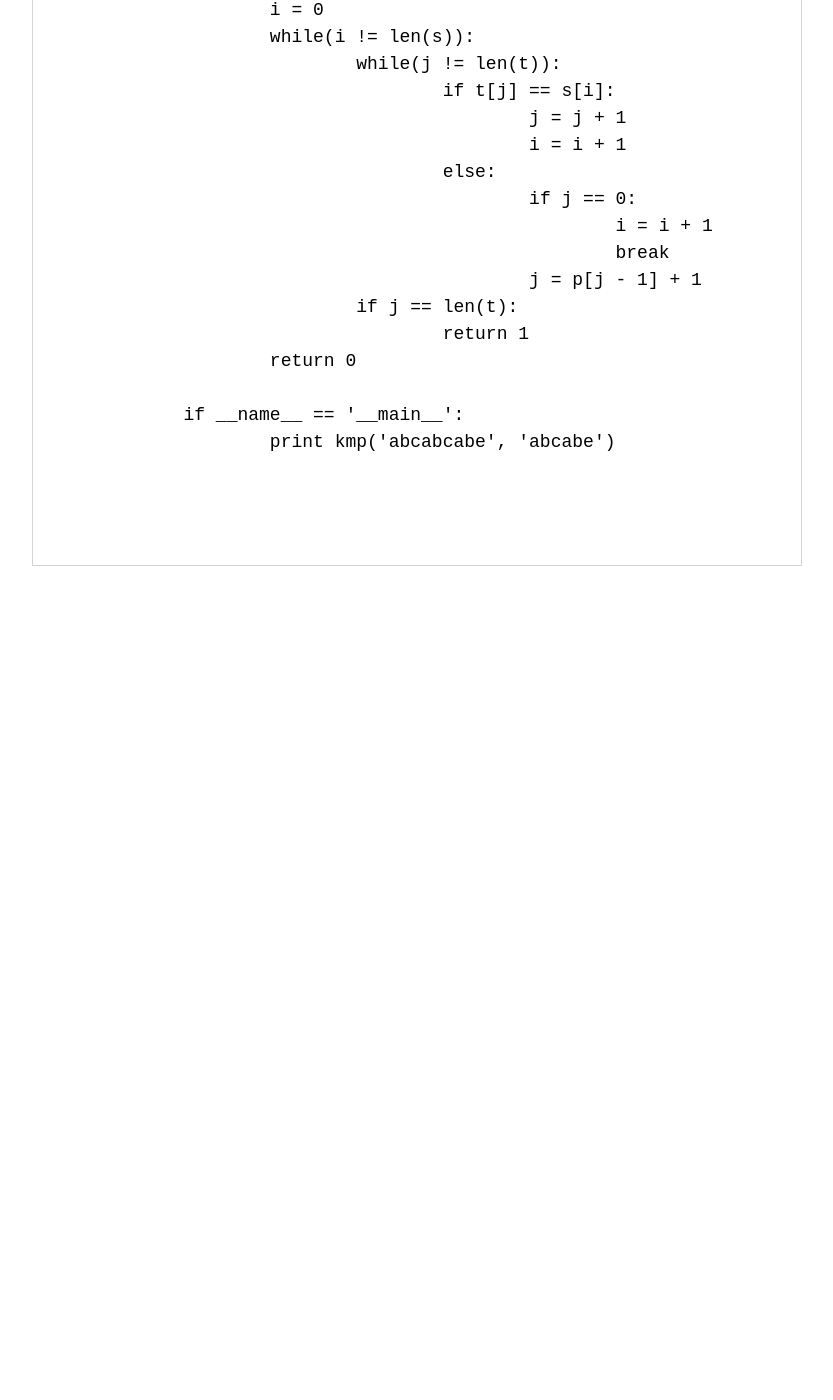
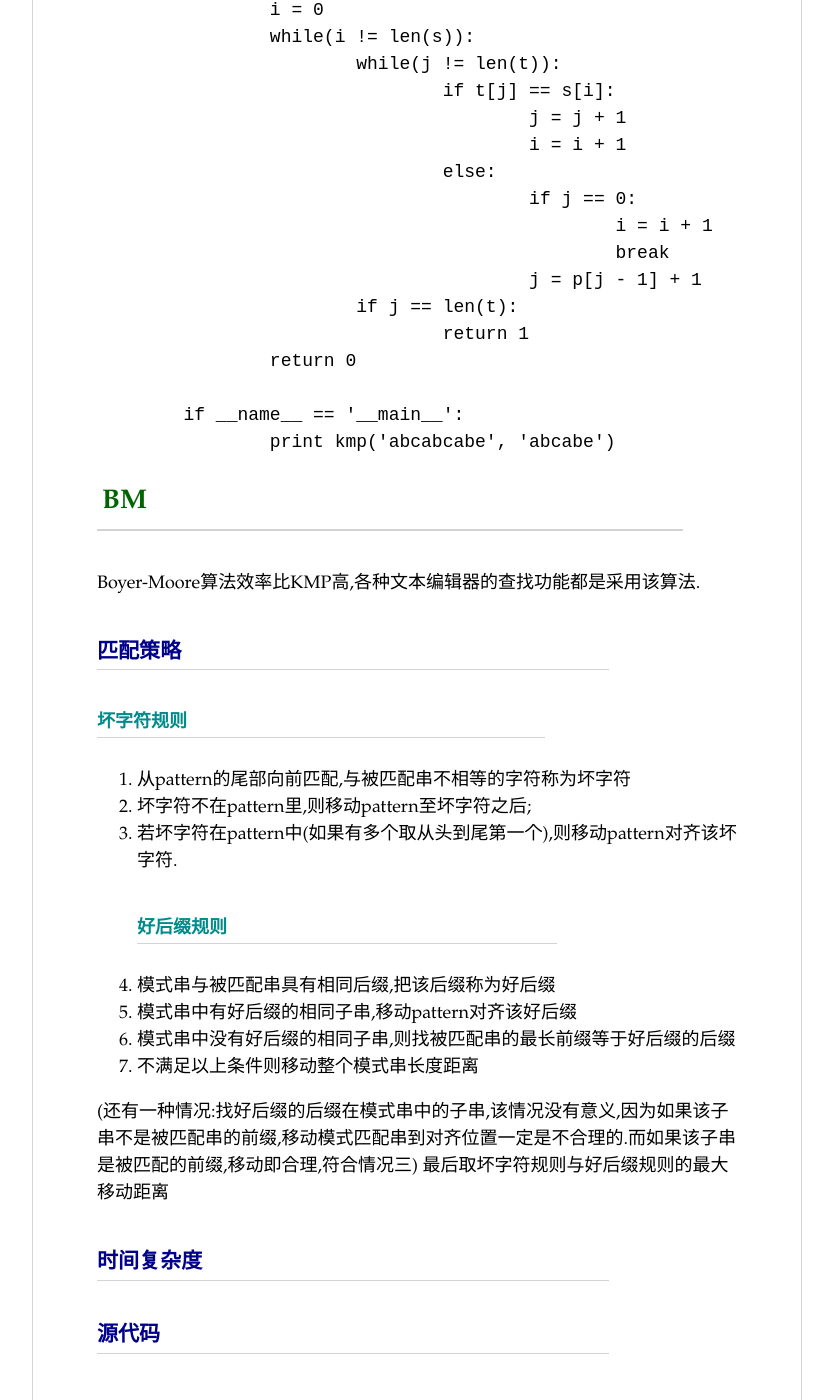
Before and after one commit to garydai/ruleEngine, a Jekyll site: the page built from _posts/2013-5-3-kmp.md, in a window 1280 px wide and 1400 px high, scrolled down 1748 px. Shown: the whole window, without its empty margins (224-1057 px from the left). Built offline with Jekyll 4.4.1, drawn with Linux system fonts in a browser that asks for light colours; before the commit the page ends 2378 px from its top, so only the background shows below that.

Commit message:
update bm

```diff
--- a/_posts/2013-5-3-kmp.md
+++ b/_posts/2013-5-3-kmp.md
@@ -1,6 +1,6 @@
 ---
 layout: default
-title: KMP
+title: KMP & BM
 
 ---
 
@@ -68,3 +68,22 @@ KMP:
 
 		if __name__ == '__main__':
 			print kmp('abcabcabe', 'abcabe')
+
+##BM
+Boyer-Moore算法效率比KMP高,各种文本编辑器的查找功能都是采用该算法.
+###匹配策略
+####坏字符规则
+1. 从pattern的尾部向前匹配,与被匹配串不相等的字符称为坏字符
+2. 坏字符不在pattern里,则移动pattern至坏字符之后;
+3. 若坏字符在pattern中(如果有多个取从头到尾第一个),则移动pattern对齐该坏字符.
+####好后缀规则
+1. 模式串与被匹配串具有相同后缀,把该后缀称为好后缀
+2. 模式串中有好后缀的相同子串,移动pattern对齐该好后缀
+3. 模式串中没有好后缀的相同子串,则找被匹配串的最长前缀等于好后缀的后缀
+4. 不满足以上条件则移动整个模式串长度距离
+
+(还有一种情况:找好后缀的后缀在模式串中的子串,该情况没有意义,因为如果该子串不是被匹配串的前缀,移动模式匹配串到对齐位置一定是不合理的.而如果该子串是被匹配的前缀,移动即合理,符合情况三)
+最后取坏字符规则与好后缀规则的最大移动距离
+###时间复杂度
+
+###源代码
--- a/_posts/kmp.py
+++ b/_posts/kmp.py
@@ -35,4 +35,4 @@ def kmp(s, t):
 	return 0
 
 if __name__ == '__main__':
-	print kmp('abcabcabe', 'abcabe')
+	print kmp('jfkdsahdiojdaigfgthlipjgffg', 'gffg')
```
